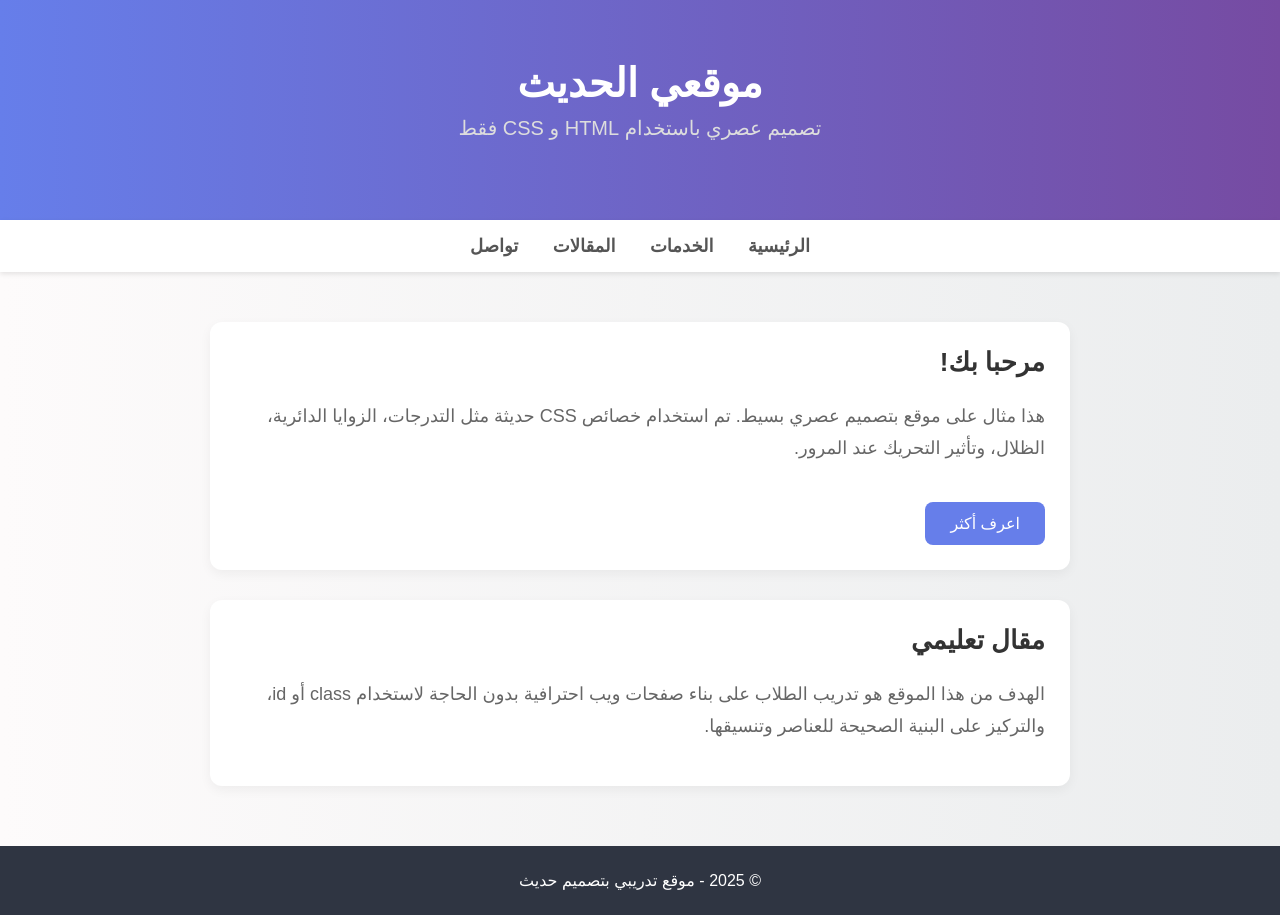
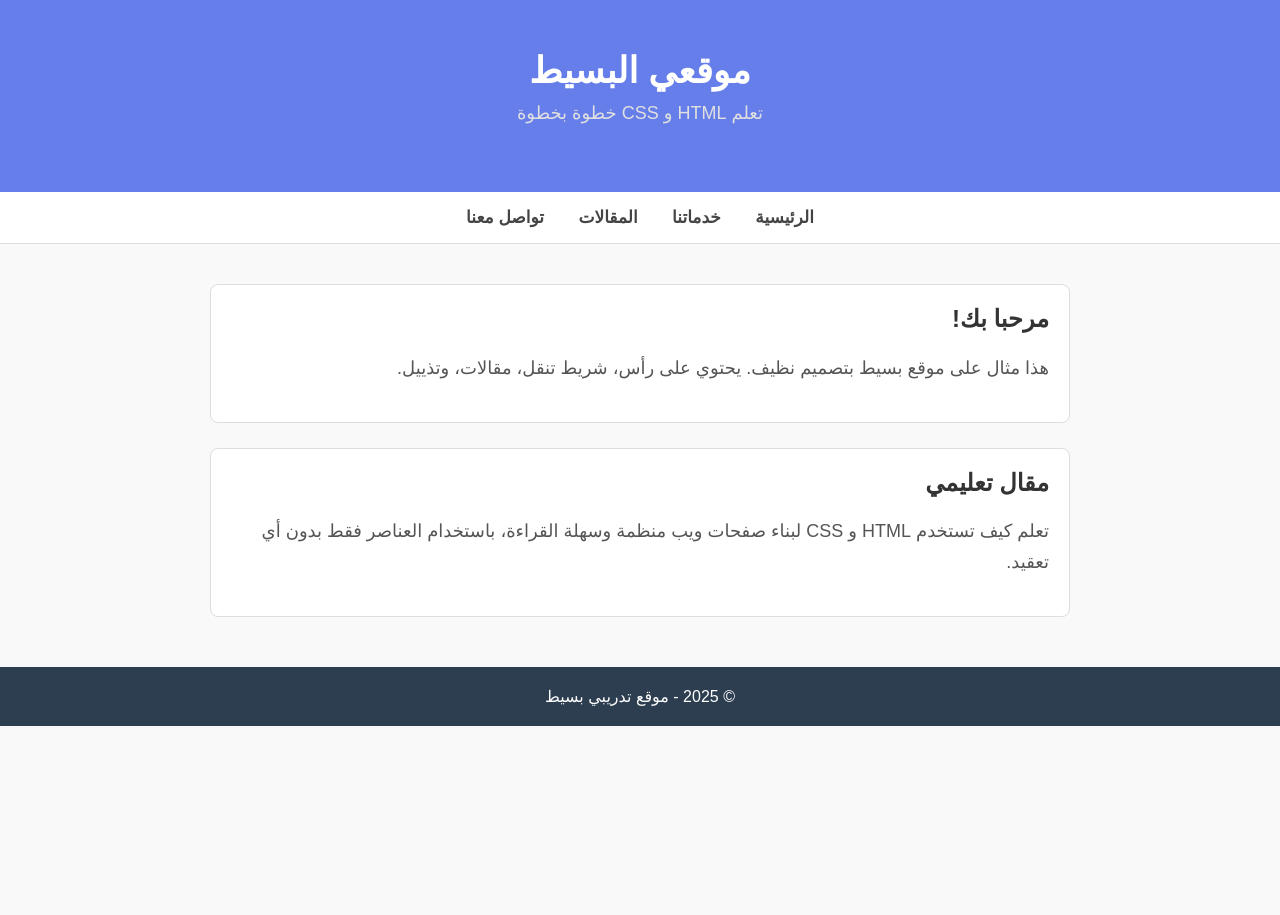
Before and after one commit to Ahmadhamash/project1, a plain HTML site: page index.html in a window 1280 px wide. After the commit the page ends 800 px from the top, so only its background shows below. Drawn offline with Linux system fonts and the light colour scheme.

Commit message:
Update index.html

```diff
--- a/index.html
+++ b/index.html
@@ -2,7 +2,7 @@
 <html lang="ar">
 <head>
   <meta charset="UTF-8">
-  <title>موقع حديث</title>
+  <title>موقعي البسيط</title>
   <style>
     * {
       box-sizing: border-box;
@@ -12,133 +12,106 @@
     body {
       margin: 0;
       font-family: 'Cairo', sans-serif;
-      background: linear-gradient(to right, #fdfbfb, #ebedee);
+      background-color: #f9f9f9;
       color: #333;
     }
 
     header {
-      background: linear-gradient(to right, #667eea, #764ba2);
+      background-color: #667eea;
       color: white;
       text-align: center;
-      padding: 60px 20px;
+      padding: 50px 20px;
     }
 
     header h1 {
       margin: 0;
-      font-size: 40px;
+      font-size: 36px;
     }
 
     header p {
       margin-top: 10px;
-      font-size: 20px;
-      color: #ddd;
+      font-size: 18px;
+      color: #e0e0e0;
     }
 
     nav {
       background-color: white;
       text-align: center;
       padding: 15px;
-      box-shadow: 0 2px 5px rgba(0,0,0,0.1);
+      border-bottom: 1px solid #ddd;
     }
 
     nav a {
       text-decoration: none;
-      color: #555;
+      color: #444;
       margin: 0 15px;
-      font-size: 18px;
+      font-size: 17px;
       font-weight: bold;
-      transition: color 0.3s;
-    }
-
-    nav a:hover {
-      color: #667eea;
     }
 
     section {
       max-width: 900px;
-      margin: 50px auto;
+      margin: 40px auto;
       padding: 0 20px;
     }
 
     article {
       background-color: white;
-      padding: 25px;
-      border-radius: 12px;
-      box-shadow: 0 4px 12px rgba(0,0,0,0.05);
-      margin-bottom: 30px;
-      transition: transform 0.3s;
-    }
-
-    article:hover {
-      transform: translateY(-5px);
+      padding: 20px;
+      margin-bottom: 25px;
+      border-radius: 8px;
+      border: 1px solid #ddd;
     }
 
     article h2 {
       margin-top: 0;
+      font-size: 24px;
       color: #333;
-      font-size: 26px;
     }
 
     article p {
       font-size: 18px;
-      line-height: 1.8;
-      color: #666;
+      line-height: 1.7;
+      color: #555;
     }
 
     footer {
-      background-color: #2f3542;
+      background-color: #2c3e50;
       color: white;
       text-align: center;
-      padding: 25px;
-      margin-top: 60px;
-    }
-
-    button {
-      background-color: #667eea;
-      color: white;
-      border: none;
-      padding: 12px 25px;
-      font-size: 16px;
-      border-radius: 8px;
-      cursor: pointer;
-      margin-top: 20px;
-      transition: background-color 0.3s;
-    }
-
-    button:hover {
-      background-color: #5566dd;
+      padding: 20px;
+      margin-top: 50px;
     }
   </style>
 </head>
 <body>
 
   <header>
-    <h1>موقعي الحديث</h1>
-    <p>تصميم عصري باستخدام HTML و CSS فقط</p>
+    <h1>موقعي البسيط</h1>
+    <p>تعلم HTML و CSS خطوة بخطوة</p>
   </header>
 
   <nav>
     <a href="#">الرئيسية</a>
-    <a href="#">الخدمات</a>
+    <a href="#">خدماتنا</a>
     <a href="#">المقالات</a>
-    <a href="#">تواصل</a>
+    <a href="#">تواصل معنا</a>
   </nav>
 
   <section>
     <article>
       <h2>مرحبا بك!</h2>
-      <p>هذا مثال على موقع بتصميم عصري بسيط. تم استخدام خصائص CSS حديثة مثل التدرجات، الزوايا الدائرية، الظلال، وتأثير التحريك عند المرور.</p>
-      <button>اعرف أكثر</button>
+      <p>هذا مثال على موقع بسيط بتصميم نظيف. يحتوي على رأس، شريط تنقل، مقالات، وتذييل.</p>
     </article>
 
     <article>
       <h2>مقال تعليمي</h2>
-      <p>الهدف من هذا الموقع هو تدريب الطلاب على بناء صفحات ويب احترافية بدون الحاجة لاستخدام class أو id، والتركيز على البنية الصحيحة للعناصر وتنسيقها.</p>
+      <p>تعلم كيف تستخدم HTML و CSS لبناء صفحات ويب منظمة وسهلة القراءة، باستخدام العناصر فقط بدون أي تعقيد.</p>
     </article>
   </section>
 
   <footer>
-    &copy; 2025 - موقع تدريبي بتصميم حديث
+    &copy; 2025 - موقع تدريبي بسيط
   </footer>
 
 </body>
```
